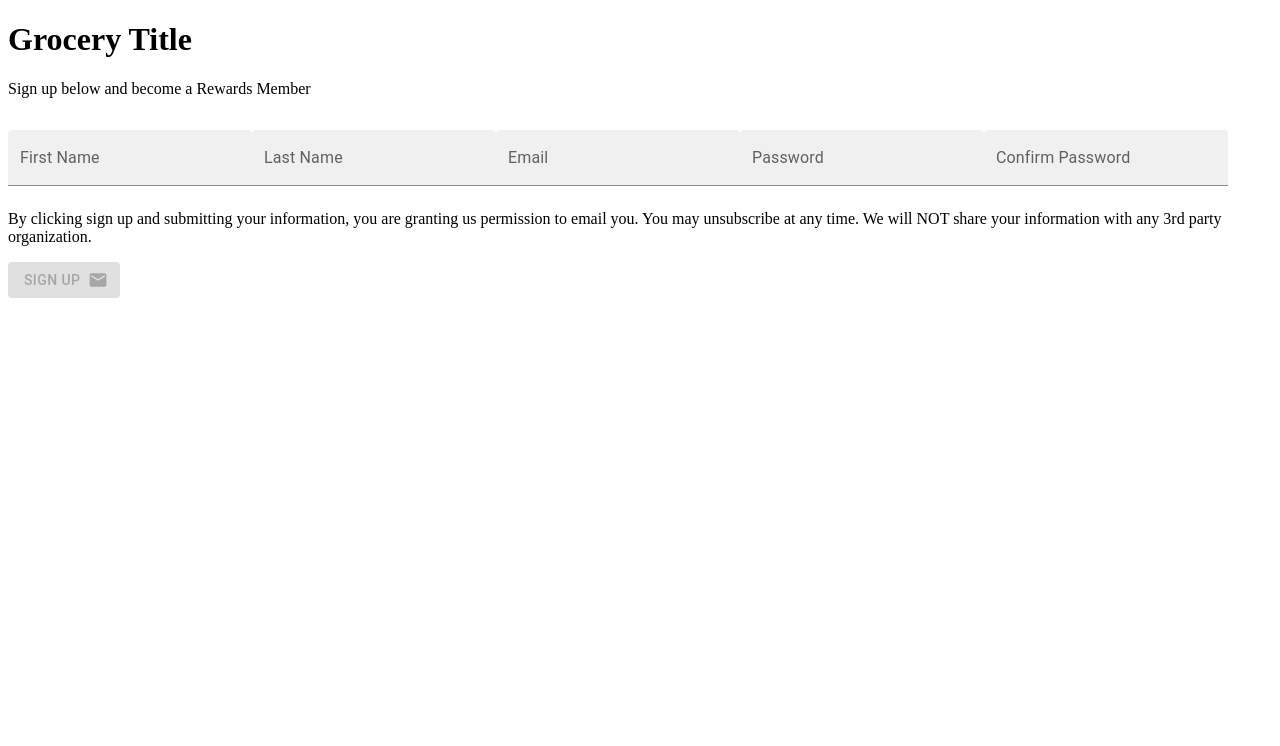
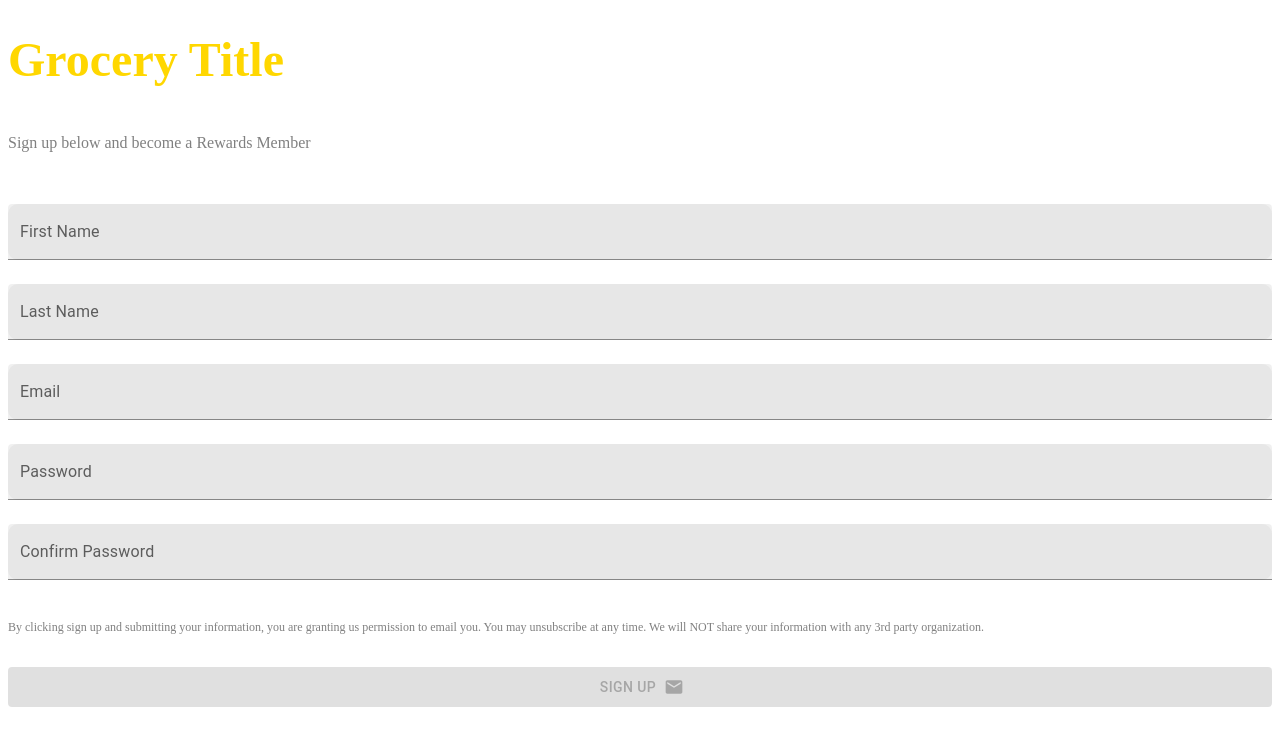
Before and after one commit to herpichRmit/SuperPrice, a Next.js app in the folder frontend/: page /SignUp/SignUp in a window 1280 px wide. Shown: the top 746 px of the page. Built offline with nearby package versions, Linux system fonts and the light colour scheme.

Commit message:
Added css styling for SignUp page

```diff
--- a/frontend/src/pages/SignUp/SignUp.css
+++ b/frontend/src/pages/SignUp/SignUp.css
@@ -0,0 +1,46 @@
+.signUpHeader {
+    font-size:48px;
+    padding: 0px 0px 15px;
+    color: gold;
+
+}
+
+.blurbText {
+    color:grey;
+    font-size:16px;
+    padding: 0px 0px 20px 0px;
+}
+
+.privacyText {
+    color:grey;
+    font-size:12px;
+    padding: 20px 0px 20px 0px;
+}
+
+.textField {
+    background-color: #F5F5F5;
+    width: 100%;
+    border-radius: 10px;
+}
+
+.textField input {
+    border-radius: 10px;
+}
+
+.button {
+    background-color: #ef8e61;
+    color: #fff;
+    width: 100%;
+    height: 40px;
+}
+
+.alertSpace {
+    padding-top: 10px;
+    height: 40px;
+    margin-bottom: 30px;
+}
+
+.alert {
+    margin-bottom: 32px; /* equivalent to mb: 2 in MUI spacing */
+    background-color: gold;
+}
```
